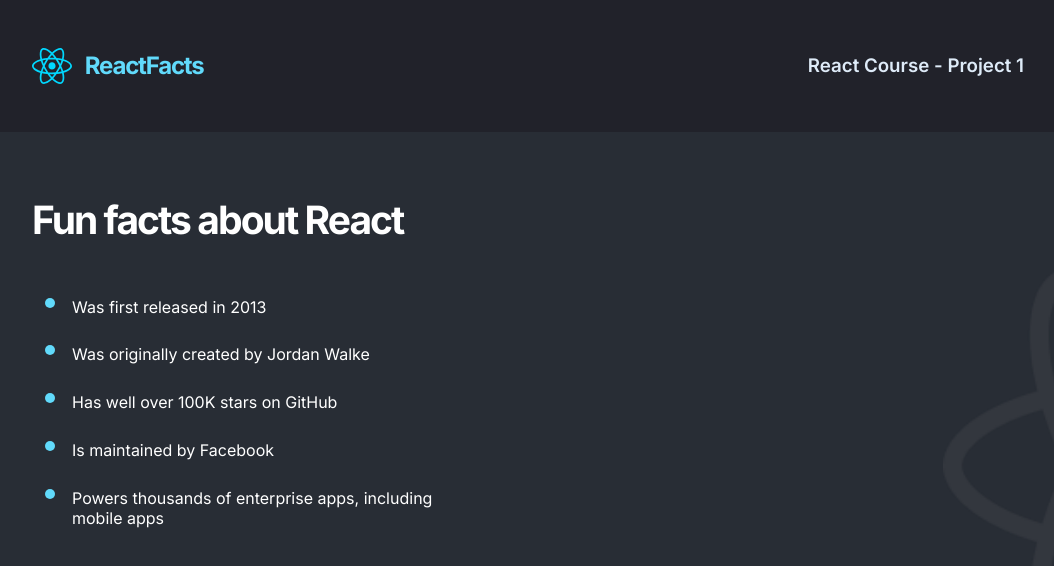
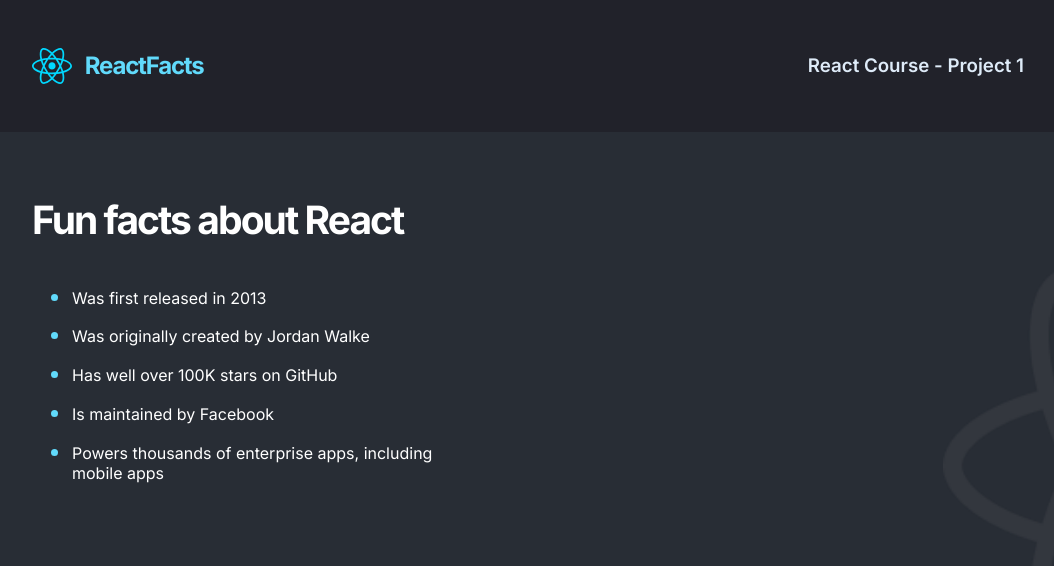
Before and after one commit to zowieerickson/react-info-page, a React (Vite) app: page / in a window 1280 px wide. Shown: the top 566 px of the page, without its empty margins (112-1166 px from the left). Built offline with nearby package versions, Linux system fonts and the light colour scheme.

Commit message:
adjust bullet point size

```diff
--- a/src/App.css
+++ b/src/App.css
@@ -79,7 +79,7 @@ body {
 
 .main__list li::marker {
   color: #61DAFB;
-  font-size: 2rem;
+  font-size: 1.4rem;
 }
 
 .main__list li {
```
